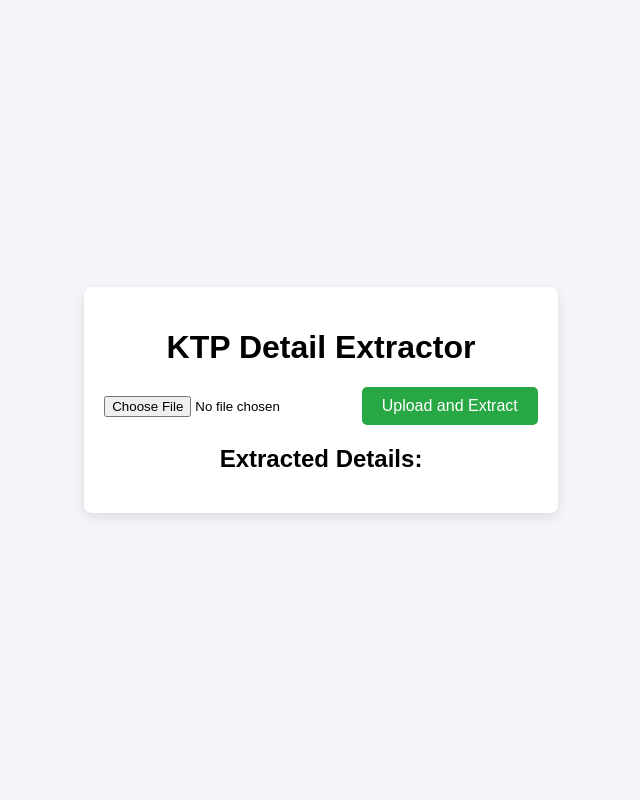
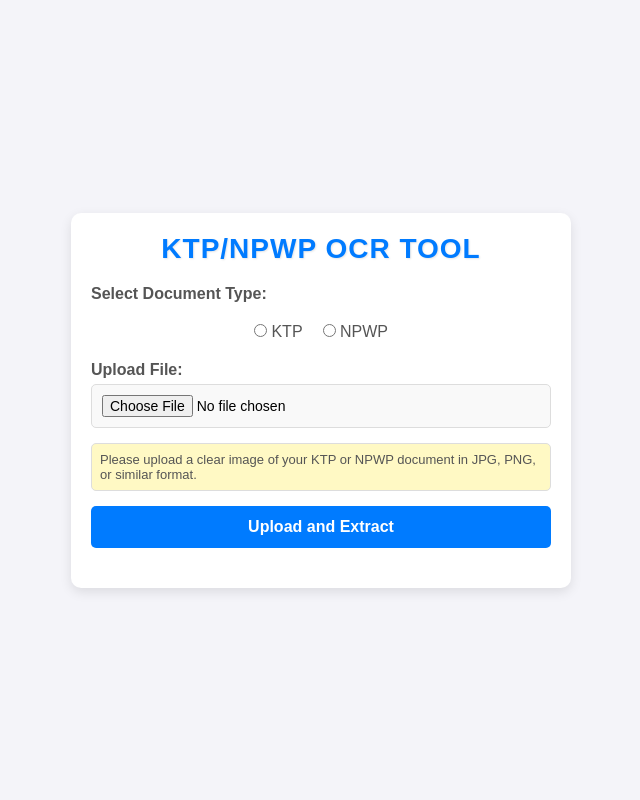
Before and after one commit to tekina/openai-doc-parser, a Flask app: page / in a window 1280 px wide. Shown: the whole page, without its empty margins (319-959 px from the left). Run offline with Flask 3, Linux system fonts and the light colour scheme.

Commit message:
add support for NPWP OCR

```diff
--- a/app.py
+++ b/app.py
@@ -1,15 +1,18 @@
 import os
 import openai
 import base64
+import dotenv
 from flask import Flask, render_template, request, jsonify
 from werkzeug.utils import secure_filename
 from openai import OpenAI
+from dotenv import load_dotenv
 
+load_dotenv()
 app = Flask(__name__)
 app.config['UPLOAD_FOLDER'] = 'uploads'
 
-# Initialize the OpenAI client with your API key
-client = OpenAI(api_key=os.environ.get('OPENAI_KEY'))  # replace with your actual OpenAI API key
+# Initialize the OpenAI client with API key
+client = OpenAI(api_key=os.environ.get('OPENAI_KEY'))
 
 # Ensure the upload folder exists
 os.makedirs(app.config['UPLOAD_FOLDER'], exist_ok=True)
@@ -20,22 +23,24 @@ def encode_image_to_base64(image_path):
         base64_image = base64.b64encode(image_file.read()).decode("utf-8")
     return base64_image
 
-def process_image_with_openai(base64_image):
-    """Use OpenAI API to process the base64-encoded image with gpt-4-vision model."""
-    prompt = (
-        "Extract and format details from this Indonesian KTP data in the image. "
-        "Format it in JSON with fields: Province, City, NIK, Name, BirthPlace, BirthDate, Gender, BloodType, "
-        "Address, RT/RW, Village, District, Religion, MaritalStatus, Occupation, Nationality, ValidUntil."
-        "Do not wrap the json codes in JSON markers"
-    )
-
-    # response = client.chat.completions.create(
-    #     model="gpt-4-turbo",
-    #     messages=[{"role": "user", "content": prompt}],
-    #     files=[{"file": base64_image, "file_type": "image"}],
-    #     max_tokens=300,
-    #     temperature=0
-    # )
+def select_prompt(file_type):
+    if file_type == "KTP":
+        return (
+            "Extract and format details from this Indonesian KTP data in the image or pdf file. "
+            "Format it in JSON with fields: NIK, Name, BirthPlace, BirthDate, Gender, BloodType, "
+            "Address, RT/RW, Village, District, City, Province, Religion, MaritalStatus, Occupation, Nationality, ValidUntil. "
+            "Do not wrap the json codes in JSON markers"
+        )
+    else:
+        return (
+            "Extract and format details from this Indonesian NPWP data in the image or pdf file. "
+            "Format it in JSON with fields: NPWP15, NPWP16, Name, Issuing Location, Address, RT/RW, Village, District, City, Province, Registration Date. "
+            "Do not wrap the json codes in JSON markers"
+        )
+# image/jpeg = image file
+# application/pdf = pdf file
+def process_image_with_openai(base64_image, doc_type, file_type):
+    prompt = select_prompt(doc_type)
 
     response = client.chat.completions.create(
       model="gpt-4o-mini",
@@ -63,19 +68,40 @@ def process_image_with_openai(base64_image):
     print(details)
     return details
 
+
+
 @app.route('/')
 def index():
     return render_template('index.html')
 
 @app.route('/upload', methods=['POST'])
 def upload_file():
+    print(str(request))
+    print(str(request.form))
     if 'file' not in request.files:
         return jsonify({'error': 'No file uploaded'}), 400
 
     file = request.files['file']
+    doc_type = request.form.get('fileType')
+    file_type = file.mimetype
+    if doc_type == '':
+        return jsonify({'error': 'No file type selected'}), 400
+
+    print("##########File Details############# ")
+    print(file)
+    print(file_type)
+    print("pdf" in file_type)
+    print("image/" in file_type)
+    print(file_type)
+    print("##########File Details############# ")
+
+
     if file.filename == '':
         return jsonify({'error': 'No file selected'}), 400
 
+    # support only images for now
+    if "pdf" in file_type:
+        return jsonify({'error': 'PDF file support coming soon!'}), 400
     # Save the uploaded file
     filename = secure_filename(file.filename)
     filepath = os.path.join(app.config['UPLOAD_FOLDER'], filename)
@@ -84,12 +110,20 @@ def upload_file():
     # Encode the image as base64
     base64_image = encode_image_to_base64(filepath)
 
+    try:
+        # Process the image with OpenAI API
+        details = process_image_with_openai(base64_image, doc_type, file_type)
+        # Return extracted details as JSON
+        return jsonify({'details': details})
+    except Exception as e:
+        return jsonify({'error': 'Something went wrong'}), 400
+    finally:
+        print("Process finished")
+
     # Process the image with OpenAI API
-    details = process_image_with_openai(base64_image)
-
-    # Return extracted details as JSON
-    return jsonify({'details': details})
-    # return(details)
+    # details = process_image_with_openai(base64_image, doc_type, file_type)
+    # # Return extracted details as JSON
+    # return jsonify({'details': details})
 
 if __name__ == '__main__':
     app.run(debug=True)
--- a/requirements.txt
+++ b/requirements.txt
@@ -10,6 +10,7 @@ Deprecated==1.2.14
 deprecation==2.1.0
 distro==1.9.0
 Flask==3.0.3
+gunicorn==23.0.0
 h11==0.14.0
 httpcore==1.0.5
 httpx==0.27.0
@@ -36,6 +37,7 @@ pydantic_core==2.20.1
 Pygments==2.18.0
 pypdfium2==4.30.0
 pytesseract==0.3.13
+python-dotenv==1.0.1
 rich==13.7.1
 sniffio==1.3.1
 tesseract==0.1.3
@@ -43,4 +45,3 @@ tqdm==4.66.4
 typing_extensions==4.12.2
 Werkzeug==3.1.3
 wrapt==1.16.0
-gunicorn
--- a/static/style.css
+++ b/static/style.css
@@ -1,40 +1,160 @@
+/* Reset basic styling */
+* {
+    margin: 0;
+    padding: 0;
+    box-sizing: border-box;
+}
+
+/* Body styling */
 body {
     font-family: Arial, sans-serif;
     display: flex;
     justify-content: center;
     align-items: center;
-    height: 100vh;
-    margin: 0;
+    min-height: 100vh;
     background-color: #f4f4f9;
 }
 
+/* Container styling */
 .container {
+    width: 100%;
+    max-width: 500px;
+    background-color: #fff;
+    padding: 20px;
+    border-radius: 10px;
+    box-shadow: 0px 4px 12px rgba(0, 0, 0, 0.1);
     text-align: center;
-    padding: 20px;
-    background: white;
-    border-radius: 8px;
-    box-shadow: 0px 4px 12px rgba(0, 0, 0, 0.1);
 }
 
+/* Beautified heading */
+.container h1 {
+    margin-bottom: 20px;
+    font-size: 28px;
+    color: #333;
+    font-weight: bold;
+    letter-spacing: 1px;
+    text-transform: uppercase;
+    text-shadow: 1px 1px 2px rgba(0, 0, 0, 0.1);
+    color: #007bff;
+}
+
+/* Labels */
+label {
+    display: block;
+    font-weight: bold;
+    color: #555;
+    margin-top: 15px;
+    margin-bottom: 5px;
+    text-align: left;
+}
+
+/* Radio button group styling */
+.radio-group {
+    display: flex;
+    gap: 20px;
+    justify-content: center;
+    margin-bottom: 15px;
+}
+
+.radio-group label {
+    font-weight: normal;
+    color: #555;
+    cursor: pointer;
+}
+
+/* Dropdown and file input styling */
+select, input[type="file"] {
+    width: 100%;
+    padding: 10px;
+    margin-bottom: 10px;
+    border: 1px solid #ddd;
+    border-radius: 5px;
+    background-color: #f9f9f9;
+    font-size: 14px;
+}
+
+/* Help text box styling */
+.help-box {
+    background-color: #fff9c4; /* Mild yellow for attention */
+    border: 1px solid #ddd;
+    padding: 8px;
+    border-radius: 5px;
+    font-size: 13px;
+    color: #555;
+    margin-top: 5px; /* Close to file input for connection */
+    margin-bottom: 15px;
+    text-align: left;
+}
+
+/* Button styling */
 button {
-    padding: 10px 20px;
+    width: 100%;
+    padding: 12px;
+    font-size: 16px;
+    font-weight: bold;
+    color: #fff;
+    background-color: #007bff;
     border: none;
-    background: #28a745;
-    color: white;
     border-radius: 5px;
     cursor: pointer;
-    font-size: 16px;
+    transition: background-color 0.3s;
 }
 
 button:hover {
-    background: #218838;
+    background-color: #0056b3;
 }
 
-pre {
+/* Error message styling */
+.error-message {
+    display: flex;
+    align-items: center;
+    color: #721c24;
+    background-color: #f8d7da;
+    border: 1px solid #f5c6cb;
+    padding: 10px 15px;
+    border-radius: 5px;
+    font-size: 14px;
+    margin-top: 10px;
+    margin-bottom: 15px;
     text-align: left;
-    background: #f4f4f9;
+}
+
+.error-message::before {
+    content: "⚠️";
+    font-size: 18px;
+    margin-right: 8px;
+}
+
+/* Result section styling */
+#result {
+    margin-top: 20px;
+    text-align: center;
+}
+
+/* Table styling */
+#detailsTable {
+    width: 100%;
+    border-collapse: collapse;
+    margin-top: 15px;
+    font-size: 14px;
+}
+
+#detailsTable th, #detailsTable td {
     padding: 10px;
-    border-radius: 5px;
-    max-height: 300px;
-    overflow-y: auto;
+    border: 1px solid #ddd;
+    text-align: left;
 }
+
+#detailsTable th {
+    background-color: #f2f2f2;
+    font-weight: bold;
+}
+
+#detailsTable td {
+    background-color: #fafafa;
+}
+
+/* Hide table by default */
+#detailsTable {
+    display: none;
+}
--- a/templates/index.html
+++ b/templates/index.html
@@ -3,20 +3,41 @@
 <head>
     <meta charset="UTF-8">
     <meta name="viewport" content="width=device-width, initial-scale=1.0">
-    <title>KTP Detail Extractor</title>
+    <title>KTP/NPWP OCR Tool</title>
     <link rel="stylesheet" href="/static/style.css">
 </head>
 <body>
     <div class="container">
-        <h1>KTP Detail Extractor</h1>
+        <h1>KTP/NPWP OCR Tool</h1>
         <form id="uploadForm" enctype="multipart/form-data">
-            <input type="file" name="file" accept="image/*" required>
+            <label>Select Document Type:</label>
+            <div class="radio-group">
+                <label>
+                    <input type="radio" name="fileType" value="KTP">
+                    KTP
+                </label>
+                <label>
+                    <input type="radio" name="fileType" value="NPWP">
+                    NPWP
+                </label>
+            </div>
+
+            <label for="file">Upload File:</label>
+            <input type="file" name="file" id="file" accept="image/*, application/pdf" required>
+
+            <!-- Help text in its own box -->
+            <div class="help-box">
+                Please upload a clear image of your KTP or NPWP document in JPG, PNG, or similar format.
+            </div>
+
             <button type="submit">Upload and Extract</button>
         </form>
 
+        <!-- Result section (Displays extracted details or error message) -->
         <div id="result">
-            <h2>Extracted Details:</h2>
-            <table id="detailsTable" style="display: none;">
+            <h2 id="resultHeading" style="display: none;">Extracted Details:</h2>
+            <div id="errorMessage" class="error-message" style="display: none;"></div>
+            <table id="detailsTable">
                 <thead>
                     <tr>
                         <th>Field</th>
@@ -35,8 +56,19 @@
             event.preventDefault();
 
             const formData = new FormData();
-            formData.append("file", event.target.file.files[0]);
+            const fileType = document.querySelector('input[name="fileType"]:checked');
+            const file = document.getElementById("file").files[0];
 
+            // Check if a document type is selected
+            if (!fileType) {
+                displayError("Please select a document type (KTP or NPWP).");
+                return;
+            }
+
+            formData.append("fileType", fileType.value);
+            formData.append("file", file);
+
+            try {
                 const response = await fetch("/upload", {
                     method: "POST",
                     body: formData
@@ -44,16 +76,36 @@
 
                 const result = await response.json();
 
-            if (result.details) {
-                const detailsTable = document.getElementById('detailsTable');
+                if (response.ok) {
+                    displayError(""); // Clear any previous errors
+                    displayResults(result.details); // Display extracted details
+                } else {
+                    // Display error message from the backend
+                    displayError(result.error || "An unknown error occurred.");
+                }
+            } catch (error) {
+                // Display error if fetch fails
+                displayError("Failed to connect to the server. Please try again.");
+            }
+        };
+
+        // Function to display extracted details
+        function displayResults(details) {
+            const resultHeading = document.getElementById("resultHeading");
+            const detailsTable = document.getElementById("detailsTable");
+            const errorMessage = document.getElementById("errorMessage");
+
+            // Hide error message and show results heading and table
+            errorMessage.style.display = "none";
+            resultHeading.style.display = "block";
+            detailsTable.style.display = "table";
+
             const tbody = detailsTable.querySelector("tbody");
-
-                // Clear any existing rows
-                tbody.innerHTML = "";
+            tbody.innerHTML = ""; // Clear any existing rows
 
             // Populate table with extracted details
-                const details = JSON.parse(result.details); // Parse JSON if returned as a string
-                for (const [field, value] of Object.entries(details)) {
+            const detailsData = JSON.parse(details);
+            for (const [field, value] of Object.entries(detailsData)) {
                 const row = document.createElement("tr");
                 const fieldCell = document.createElement("td");
                 const valueCell = document.createElement("td");
@@ -65,12 +117,25 @@
                 row.appendChild(valueCell);
                 tbody.appendChild(row);
             }
+        }
 
-                detailsTable.style.display = "table"; // Show the table
+        // Function to display error messages
+        function displayError(message) {
+            const errorMessage = document.getElementById("errorMessage");
+            const resultHeading = document.getElementById("resultHeading");
+            const detailsTable = document.getElementById("detailsTable");
+
+            if (message) {
+                // Show the error message and hide results
+                errorMessage.textContent = message;
+                errorMessage.style.display = "block";
+                resultHeading.style.display = "none";
+                detailsTable.style.display = "none";
             } else {
-                alert("Failed to extract details.");
+                // Hide the error message
+                errorMessage.style.display = "none";
             }
-        };
+        }
     </script>
 </body>
 </html>
```
Also changed, not shown: templates/index_old.html (deleted, +0 -39 lines), templates/index_old2.html (deleted, +0 -76 lines), 2 other files. Lines whose indentation alone changed are shown as unchanged.
